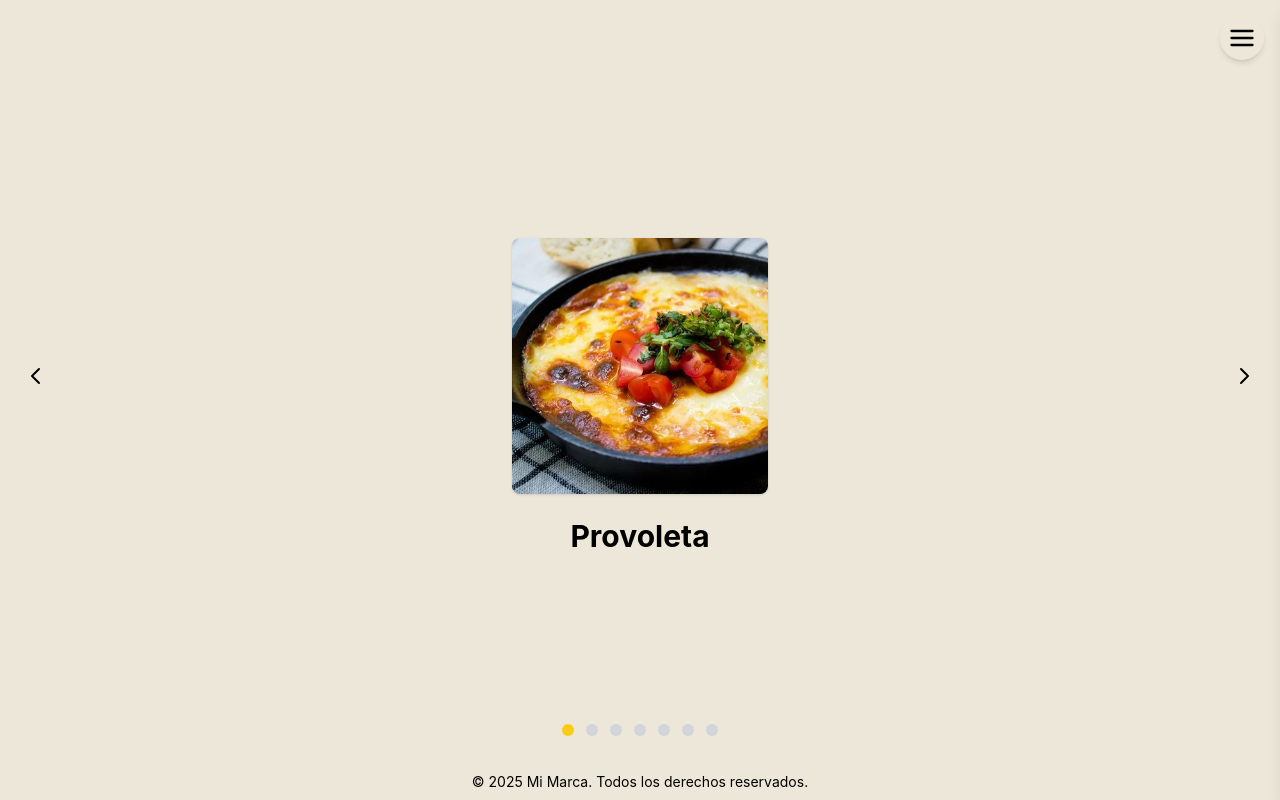
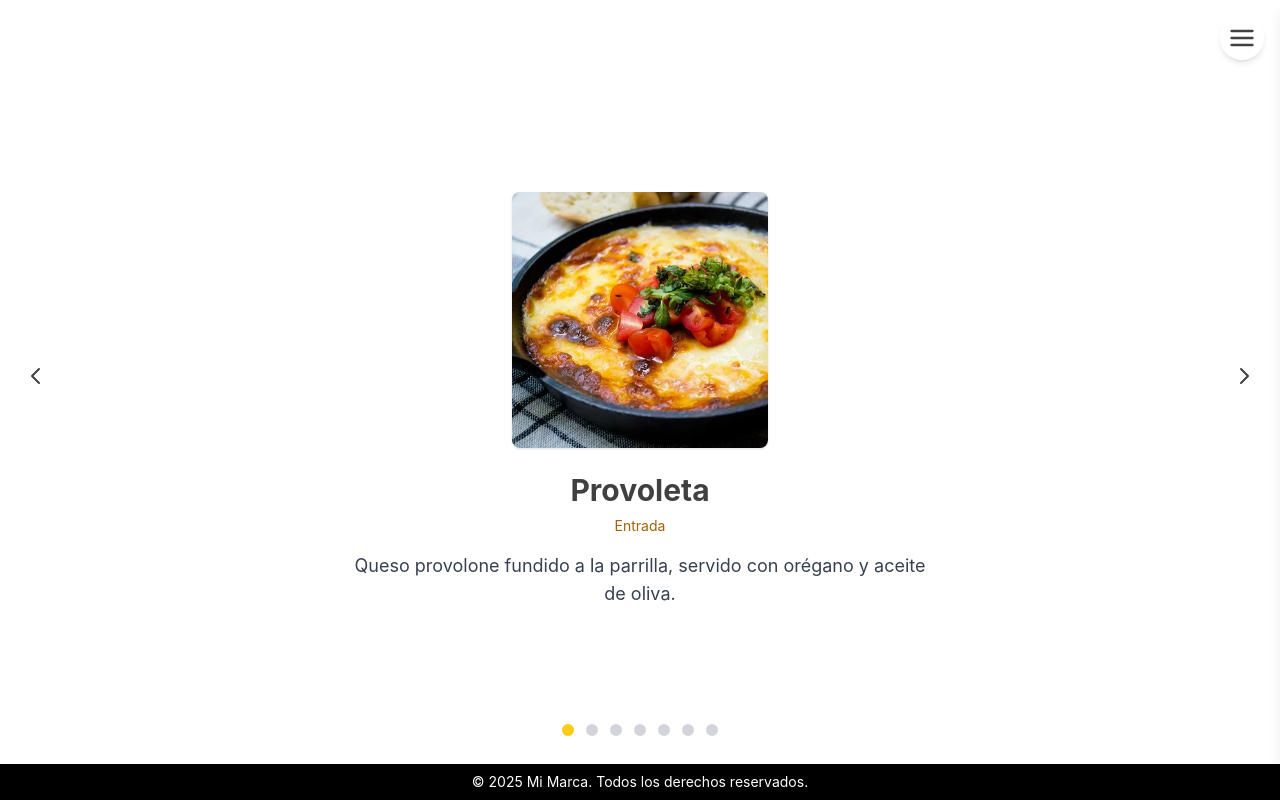
Before and after one commit to NahuelArg/chef-experience-portfolio, a React (Vite) app: page / in a window 1280 px wide. Built offline with nearby package versions, Linux system fonts and the light colour scheme.

Commit message:
Revert "style(theme): update background and component colors"

```diff
--- a/src/App.tsx
+++ b/src/App.tsx
@@ -42,9 +42,9 @@ function App() {
   }
 
   return (
-    <div className="h-screen flex flex-col overflow-hidden relative">
+    <div className="h-screen flex flex-col overflow-hidden bg-white relative">
       <NavBar onNavigate={setActiveSlide} />
-      <main className="flex-1 min-h-screen  lg:ml-[200px] transition-all duration-300">
+      <main className="flex-1 min-h-screen bg-white lg:ml-[200px] transition-all duration-300">
         <div className="absolute inset-0 pb-12">
           <Carousel className="w-full h-full" activeIndex={activeSlide} setActiveIndex={setActiveSlide}>
             {sections.map((item, idx) => (
--- a/src/components/layout/Carousel.tsx
+++ b/src/components/layout/Carousel.tsx
@@ -138,7 +138,7 @@ const Carousel = ({ children, className = "", activeIndex, setActiveIndex }: Car
 
   return (
     <div
-      className={`relative overflow-hidden   ${className}`}
+      className={`relative overflow-hidden  bg-white ${className}`}
       ref={containerRef}
     >
       <motion.div
@@ -168,7 +168,7 @@ const Carousel = ({ children, className = "", activeIndex, setActiveIndex }: Car
 
       {/* Navigation Arrows */}
       <button
-        className="absolute left-2 md:left-4 top-1/2 transform -translate-y-1/2  rounded-full p-1 md:p-2 z-10  transition-colors hidden md:flex items-center justify-center"
+        className="absolute left-2 md:left-4 top-1/2 transform -translate-y-1/2 bg-white/50 rounded-full p-1 md:p-2 z-10 hover:bg-white/80 transition-colors hidden md:flex items-center justify-center"
         onClick={handlePrev}
       >
         <svg
@@ -186,7 +186,7 @@ const Carousel = ({ children, className = "", activeIndex, setActiveIndex }: Car
         </svg>
       </button>
       <button
-        className="absolute right-4 top-1/2 transform -translate-y-1/2  rounded-full p-2 z-10  transition-colors md:flex hidden items-center justify-center"
+        className="absolute right-4 top-1/2 transform -translate-y-1/2 bg-white/50 rounded-full p-2 z-10 hover:bg-white/80 transition-colors md:flex hidden items-center justify-center"
         onClick={handleNext}
       >
         <svg
--- a/src/components/layout/Loader.tsx
+++ b/src/components/layout/Loader.tsx
@@ -38,7 +38,7 @@ const LoaderComponent: React.FC = () => {
           ease: "easeOut",
         },
       }}
-      className="fixed inset-0  z-50 flex items-center justify-center"
+      className="fixed inset-0 bg-white z-50 flex items-center justify-center"
     >
       <div className="text-center">
         <motion.h1
@@ -49,12 +49,12 @@ const LoaderComponent: React.FC = () => {
             ease: "easeInOut",
             times: [0, 0.3, 0.6, 1],
           }}
-          className="text-4xl md:text-6xl font-light text-black-600 mb-4"
+          className="text-4xl md:text-6xl font-light text-yellow-600 mb-4"
         >
           Jon Arganaraz
         </motion.h1>
         <div
-          className="text-xl text-black-600 font-mono inline-block overflow-hidden"
+          className="text-xl text-gray-600 font-mono inline-block overflow-hidden"
           style={{ whiteSpace: "pre" }}
         >
           {displayedText}
--- a/src/components/layout/NavBar.tsx
+++ b/src/components/layout/NavBar.tsx
@@ -22,7 +22,7 @@ const NavBar: React.FC<NavBarProps> = ({ onNavigate }) => {
   return (
     <>
       <button
-        className="fixed top-4 right-4 z-50 p-2  rounded-full shadow-md"
+        className="fixed top-4 right-4 z-50 p-2 bg-white/80 rounded-full shadow-md"
         onClick={handleMenuClick}
         aria-label="Abrir menú"
       >
@@ -67,11 +67,11 @@ const NavBar: React.FC<NavBarProps> = ({ onNavigate }) => {
             {/* Logo */}
             <motion.div
               whileHover={{ scale: 1.05 }}
-              className="text-black-800 mb-8"
+              className="text-gray-800 mb-8"
             >
 
               <h1 className="text-2xl font-bold">Jon Arganaraz</h1>
-              <p className="text-sm text-black-600">{t("Chef_professional")}</p>
+              <p className="text-sm text-gray-600">{t("Chef_professional")}</p>
             </motion.div>
 
             {/* Navigate Links */}
@@ -86,7 +86,7 @@ const NavBar: React.FC<NavBarProps> = ({ onNavigate }) => {
                       onNavigate(item.idx);
                       setIsMenuOpen(false);
                     }}
-                    className="text-left text-lg font-medium text-black-500 hover:text-gray-800 transition-colors duration-200"
+                    className="text-left text-lg font-medium text-gray-500 hover:text-gray-800 transition-colors duration-200"
                   >
                     {item.label}
                   </motion.button>
@@ -95,7 +95,7 @@ const NavBar: React.FC<NavBarProps> = ({ onNavigate }) => {
             </div>
 
             {/* Sun Argentinian */}
-            <div className="border-t border-black-100 pt-4">
+            <div className="border-t border-gray-100 pt-4">
               <div
                 className="relative w-20 mx-auto"
                 style={{ height: "35.6px" }}
--- a/src/components/sections/About.tsx
+++ b/src/components/sections/About.tsx
@@ -5,7 +5,7 @@ import { useTranslation } from 'react-i18next';
 const About: React.FC = () => {
   const { t } = useTranslation();
   return (
-<section className="w-full min-h-screen flex items-center justify-center px-4 sm:px-8 md:px-12 py-8">
+<section className="w-full min-h-screen flex items-center justify-center bg-white px-4 sm:px-8 md:px-12 py-8">
       <div className="max-w-7xl mx-auto w-full">
         <h2 className="text-2xl sm:text-3xl md:text-4xl lg:text-5xl font-light mb-6 text-center">
           {t("about_title")}
@@ -14,25 +14,25 @@ const About: React.FC = () => {
           {/* Text Container */}
           <div className="space-y-4 mt-6 md:mt-0">
             <div className="prose prose-lg max-w-none">
-              <p className="text-base sm:text-lg md:text-xl leading-relaxed text-black-700">
+              <p className="text-base sm:text-lg md:text-xl leading-relaxed text-gray-700">
                 {t("p1")}
               </p>
-              <p className="text-base sm:text-lg md:text-xl leading-relaxed text-black-700 mt-4">
+              <p className="text-base sm:text-lg md:text-xl leading-relaxed text-gray-700 mt-4">
                 {t("p2")}
               </p>
-              <p className="text-base sm:text-lg md:text-xl leading-relaxed text-black-700 mt-4">
+              <p className="text-base sm:text-lg md:text-xl leading-relaxed text-gray-700 mt-4">
                 {t("p3")}
               </p>
             </div>
             {/* Tags */}
             <div className="flex flex-wrap gap-2 sm:gap-3 mt-6">
-              <span className="px-3 py-1 bg-black-100 text-black-800 rounded-full text-xs sm:text-sm">
+              <span className="px-3 py-1 bg-yellow-100 text-yellow-800 rounded-full text-xs sm:text-sm">
                 {t("service1")}
               </span>
-              <span className="px-3 py-1 bg-black-100 text-black-800 rounded-full text-xs sm:text-sm">
+              <span className="px-3 py-1 bg-yellow-100 text-yellow-800 rounded-full text-xs sm:text-sm">
                 {t("service2")}
               </span>
-              <span className="px-3 py-1 bg-black-100 text-black-800 rounded-full text-xs sm:text-sm">
+              <span className="px-3 py-1 bg-yellow-100 text-yellow-800 rounded-full text-xs sm:text-sm">
                 {t("service3")}
               </span>
             </div>
--- a/src/components/sections/Contact.tsx
+++ b/src/components/sections/Contact.tsx
@@ -4,22 +4,22 @@ import {useTranslation} from "react-i18next";
 const Contact: React.FC = () => {
   const { t } = useTranslation();
   return (
-       <section className="w-full h-full flex items-center justify-center">
+       <section className="w-full h-full flex items-center justify-center bg-white">
       <div className="max-w-4xl mx-auto p-4 md:p-8 w-full">
         <h2 className="text-3xl md:text-4xl font-light mb-6 md:mb-8">{t("contact_title")}</h2>
         <div className="grid md:grid-cols-2 gap-6 md:gap-12">
           <div className="space-y-4 md:space-y-6">
             <div>
               <h3 className="text-lg md:text-xl font-light mb-2">{t("email")}</h3>
-              <p className="text-black-600">contacto@empresa.com</p>
+              <p className="text-gray-600">contacto@empresa.com</p>
             </div>
             <div>
               <h3 className="text-lg md:text-xl font-light mb-2">{t("phone")}</h3>
-              <p className="text-black-600">+1 234 567 890</p>
+              <p className="text-gray-600">+1 234 567 890</p>
             </div>
             <div>
               <h3 className="text-lg md:text-xl font-light mb-2">{t("address")}</h3>
-              <p className="text-black-600">
+              <p className="text-gray-600">
                 Calle Principal 123<br />
                 Ciudad, País
               </p>
--- a/src/components/sections/DishSection.tsx
+++ b/src/components/sections/DishSection.tsx
@@ -2,14 +2,18 @@
 
 interface DishProps {
   title: string;
+  desc: string;
   img: string;
+  category: string;
 }
 
 
-  const DishSection: React.FC<DishProps> = ({ title,  img }) => (
-  <section className="w-full min-h-screen flex flex-col items-center justify-center px-4 py-8">
+  const DishSection: React.FC<DishProps> = ({ title, desc, img, category }) => (
+  <section className="w-full min-h-screen flex flex-col items-center justify-center bg-white px-4 py-8">
     <img src={img} alt={title} className="w-64 h-64 object-cover rounded-lg shadow mb-6" />
     <h2 className="text-3xl font-bold mb-2">{title}</h2>
+    <span className="text-sm text-yellow-700 mb-4">{category}</span>
+    <p className="text-lg text-gray-700 max-w-xl text-center">{desc}</p>
   </section>
 );
 
--- a/src/components/sections/Footer.tsx
+++ b/src/components/sections/Footer.tsx
@@ -4,7 +4,7 @@ interface FooterProps {
 
 export default function Footer({ className = '' }: FooterProps) {
   return (
-    <footer className={`text-black bg-[#ede7d9] py-2 px-4 ${className}`}>
+    <footer className={`bg-black text-white py-2 px-4 ${className}`}>
       <div className="max-w-5xl mx-auto text-center text-xs md:text-sm">
         <p>&copy; {new Date().getFullYear()} Mi Marca. Todos los derechos reservados.</p>
       </div>
--- a/src/components/sections/Home.tsx
+++ b/src/components/sections/Home.tsx
@@ -5,10 +5,10 @@ const Home: React.FC = () => {
   const { t } = useTranslation();
 
   return (
-    <section className="w-full h-full flex items-center justify-center">
+    <section className="w-full h-full flex items-center justify-center bg-white">
       <div className="max-w-4xl mx-auto p-4 md:p-8 text-center">
         <h1 className="text-4xl md:text-6xl font-light mb-4 md:mb-6">{t("home")}</h1>
-        <p className="text-lg md:text-xl text-black-600 max-w-2xl mx-auto">
+        <p className="text-lg md:text-xl text-gray-600 max-w-2xl mx-auto">
           {t("p_home")}
         </p>
       </div>
--- a/src/index.css
+++ b/src/index.css
@@ -38,8 +38,8 @@
 }
 
 body {
-  background-color: #ede7d9;
-  color: black;
+  background-color: #f8f5f0;
+  color: #404040;
   margin: 0;
   min-height: 100vh;
   overflow-x: hidden;
```
